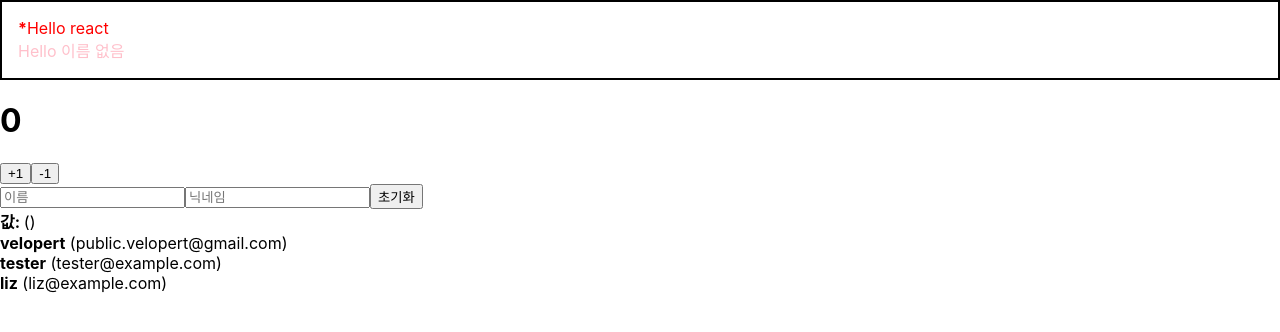
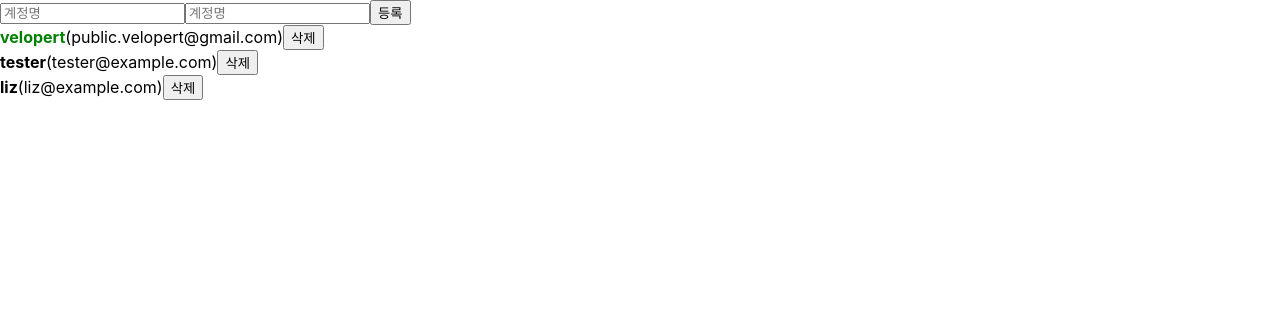
Before and after one commit to 0131ryu/basicFront, a React (Create React App) app in the folder begin-react/: page / in a window 1280 px wide. Shown: the top 332 px of the page. Built offline with nearby package versions, Linux system fonts and the light colour scheme.

Commit message:
배열 항목 추가 제거, 수정

```diff
--- a/begin-react/src/App.js
+++ b/begin-react/src/App.js
@@ -1,20 +1,79 @@
-import Hello from "./Hello";
-import Wrapper from "./Wrapper";
-import "./App.css";
-import Counter from "./Counter";
-import InputSample from "./InputSample";
+import React, { useRef, useState } from "react";
 import UserList from "./UserList";
+import CreateUser from "./CreateUser";
 
 function App() {
+  const [inputs, setInputs] = useState({
+    username: "",
+    email: "",
+  });
+  const { username, email } = inputs;
+  const onChange = (e) => {
+    const { name, value } = e.target;
+    setInputs({
+      ...inputs,
+      [name]: value,
+    });
+  };
+  const [users, setUsers] = useState([
+    {
+      id: 1,
+      username: "velopert",
+      email: "public.velopert@gmail.com",
+      active: true,
+    },
+    {
+      id: 2,
+      username: "tester",
+      email: "tester@example.com",
+      active: false,
+    },
+    {
+      id: 3,
+      username: "liz",
+      email: "liz@example.com",
+      active: false,
+    },
+  ]);
+
+  const nextId = useRef(4);
+  const onCreate = () => {
+    const user = {
+      id: nextId.current,
+      username,
+      email,
+    };
+    // setUsers([...users, user]);
+    setUsers(users.concat(user));
+    setInputs({
+      username: "",
+      email: "",
+    });
+    nextId.current += 1;
+  };
+
+  const onRemove = (id) => {
+    //user.id가 id인 것을 제거함
+    setUsers(users.filter((user) => user.id !== id));
+  };
+
+  const onToggle = (id) => {
+    setUsers(
+      users.map((user) =>
+        user.id === id ? { ...user, active: !user.active } : user
+      )
+    );
+  };
+
   return (
     <div>
-      <Wrapper>
-        <Hello name="react" color="red" isSpecial={true} />
-        <Hello color="pink" />
-      </Wrapper>
-      <Counter />
-      <InputSample />
-      <UserList />
+      <CreateUser
+        username={username}
+        email={email}
+        onChange={onChange}
+        onCreate={onCreate}
+      />
+      <UserList users={users} onRemove={onRemove} onToggle={onToggle} />
     </div>
   );
 }
--- /dev/null
+++ b/begin-react/src/CreateUser.js
@@ -0,0 +1,23 @@
+import React from "react";
+
+function CreateUser({ username, email, onChange, onCreate }) {
+  return (
+    <div>
+      <input
+        name="username"
+        placeholder="계정명"
+        onChange={onChange}
+        value={username}
+      />
+      <input
+        name="email"
+        placeholder="계정명"
+        onChange={onChange}
+        value={email}
+      />
+      <button onClick={onCreate}>등록</button>
+    </div>
+  );
+}
+
+export default CreateUser;
--- a/begin-react/src/UserList.js
+++ b/begin-react/src/UserList.js
@@ -1,36 +1,33 @@
 import React from "react";
 
-function User({ user }) {
+function User({ user, onRemove, onToggle }) {
   return (
     <div>
-      <b>{user.username}</b> <span>({user.email})</span>
+      <b
+        style={{
+          cursor: "pointer",
+          color: user.active ? "green" : "black",
+        }}
+        onClick={() => onToggle(user.id)}
+      >
+        {user.username}
+      </b>
+      <span>({user.email})</span>
+      <button onClick={() => onRemove(user.id)}>삭제</button>
     </div>
   );
 }
 
-function UserList() {
-  const users = [
-    {
-      id: 1,
-      username: "velopert",
-      email: "public.velopert@gmail.com",
-    },
-    {
-      id: 2,
-      username: "tester",
-      email: "tester@example.com",
-    },
-    {
-      id: 3,
-      username: "liz",
-      email: "liz@example.com",
-    },
-  ];
-
+function UserList({ users, onRemove, onToggle }) {
   return (
     <div>
       {users.map((user) => (
-        <User user={user} key={user.id} />
+        <User
+          user={user}
+          key={user.id}
+          onRemove={onRemove}
+          onToggle={onToggle}
+        />
       ))}
     </div>
   );
```
